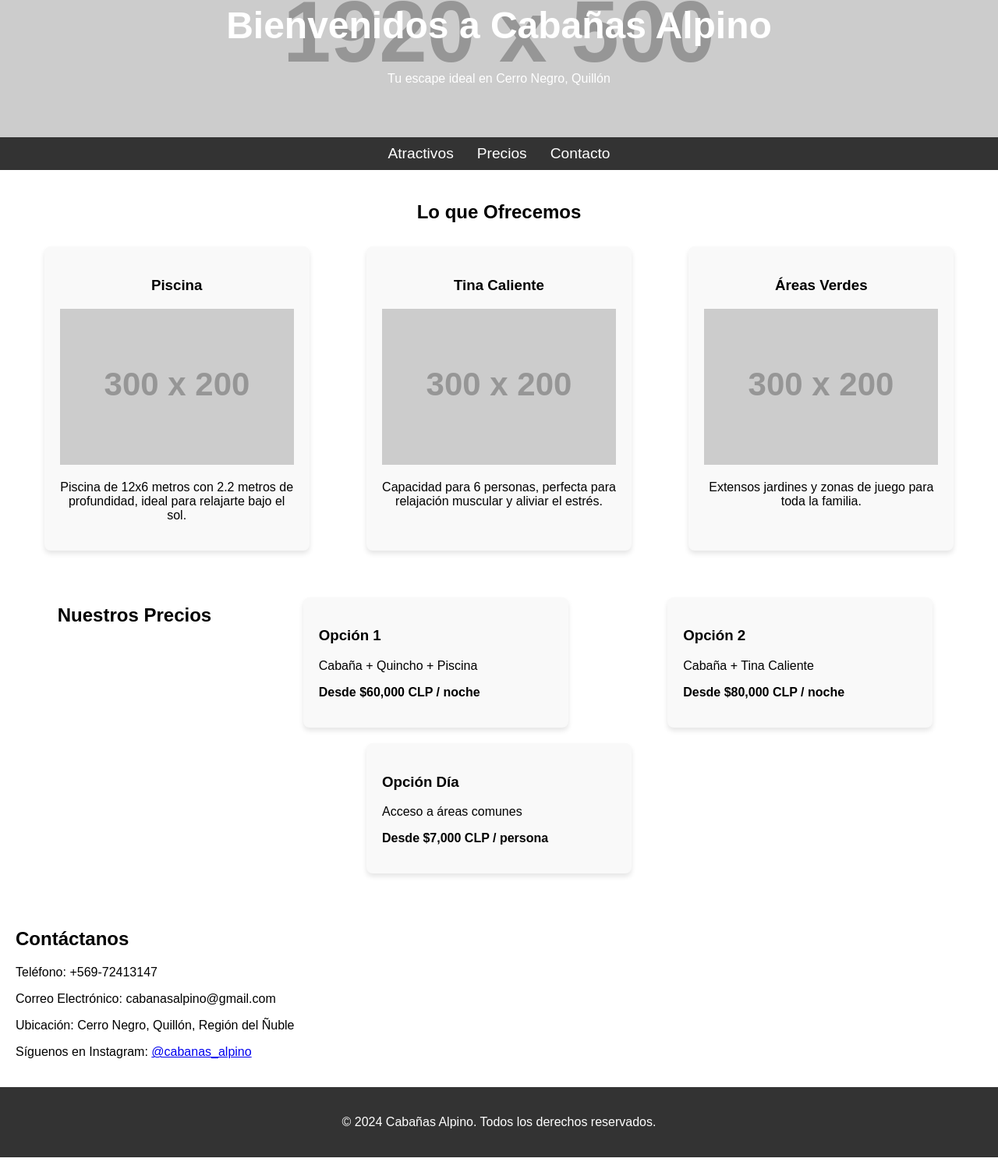
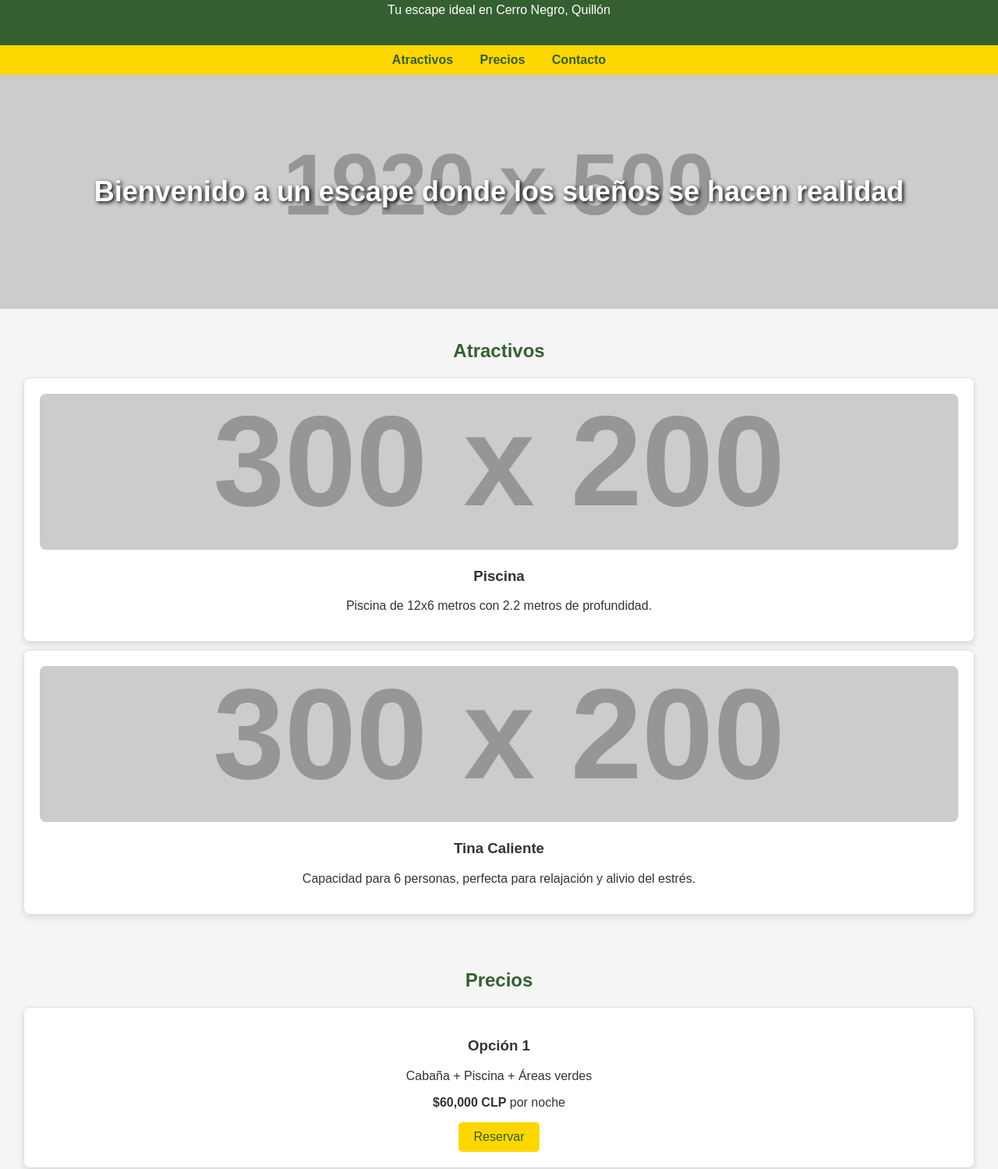
Before and after one commit to Benjamin-jh/Caba-as-Alpino, a plain HTML site: page index.html in a window 1280 px wide. Shown: the part 77-1576 px from the top of the page at 78% size. Drawn offline with Linux system fonts and the light colour scheme; placeholder pictures from the web are drawn by us.

Commit message:
Update index.html

```diff
--- a/index.html
+++ b/index.html
@@ -4,72 +4,98 @@
     <meta charset="UTF-8">
     <meta name="viewport" content="width=device-width, initial-scale=1.0">
     <meta name="description" content="Disfruta unas vacaciones inolvidables en Cabañas Alpino, ubicadas en Cerro Negro, Quillón. Piscina, tina caliente y áreas verdes para toda la familia.">
-    <meta name="keywords" content="Cabañas en Quillón, Cabañas Alpino, Vacaciones Quillón, Piscina Quillón, Cerro Negro">
-    <meta name="author" content="Cabañas Alpino">
-    <title>Cabañas Alpino - Vacaciones de Ensueño</title>
+    <title>Cabañas Alpino</title>
     <style>
+        :root {
+            --verde-bosque: #355F31;
+            --amarillo-cálido: #FFD700;
+            --gris-fondo: #f5f5f5;
+            --blanco: #ffffff;
+            --negro-texto: #333333;
+        }
         body {
-            font-family: Arial, sans-serif;
             margin: 0;
-            padding: 0;
+            font-family: 'Arial', sans-serif;
+            color: var(--negro-texto);
         }
         header {
-            background: url('https://via.placeholder.com/1920x500') no-repeat center center/cover;
-            color: white;
+            background-color: var(--verde-bosque);
+            color: var(--blanco);
+            padding: 20px;
             text-align: center;
-            padding: 50px 20px;
         }
         header h1 {
-            font-size: 3rem;
+            margin: 0;
+            font-size: 2.5rem;
         }
         nav {
-            background: #333;
-            color: white;
+            background: var(--amarillo-cálido);
+            padding: 10px 0;
+            text-align: center;
+        }
+        nav a {
+            margin: 0 15px;
+            text-decoration: none;
+            color: var(--verde-bosque);
+            font-weight: bold;
+        }
+        .hero {
+            background: url('https://via.placeholder.com/1920x500') no-repeat center center/cover;
+            height: 300px;
             display: flex;
             justify-content: center;
+            align-items: center;
+            color: var(--blanco);
+            text-shadow: 2px 2px 5px #000;
+            font-size: 1.5rem;
+        }
+        .section {
+            padding: 20px;
+            background-color: var(--gris-fondo);
+        }
+        .section h2 {
+            text-align: center;
+            color: var(--verde-bosque);
+        }
+        .card {
+            background: var(--blanco);
+            border: 1px solid #ddd;
+            border-radius: 8px;
+            margin: 10px;
+            padding: 20px;
+            text-align: center;
+            box-shadow: 0 4px 8px rgba(0, 0, 0, 0.1);
+        }
+        .card img {
+            width: 100%;
+            height: 200px;
+            object-fit: cover;
+            border-radius: 8px;
+        }
+        footer {
+            background: var(--verde-bosque);
+            color: var(--blanco);
+            text-align: center;
             padding: 10px 0;
         }
-        nav a {
-            color: white;
-            text-decoration: none;
-            margin: 0 15px;
-            font-size: 1.2rem;
+        button {
+            background: var(--amarillo-cálido);
+            color: var(--verde-bosque);
+            border: none;
+            padding: 10px 20px;
+            font-size: 1rem;
+            cursor: pointer;
+            border-radius: 5px;
         }
-        nav a:hover {
-            text-decoration: underline;
-        }
-        section {
-            padding: 20px;
-        }
-        .hero {
-            text-align: center;
-        }
-        .features, .pricing {
-            display: flex;
-            flex-wrap: wrap;
-            justify-content: space-around;
-        }
-        .feature, .price {
-            background: #f9f9f9;
-            padding: 20px;
-            margin: 10px;
-            border-radius: 8px;
-            box-shadow: 0 4px 6px rgba(0, 0, 0, 0.1);
-            flex: 1 1 30%;
-            max-width: 300px;
-        }
-        footer {
-            background: #333;
-            color: white;
-            text-align: center;
-            padding: 20px 0;
+        button:hover {
+            background: #f1c40f;
         }
     </style>
 </head>
 <body>
 
 <header>
-    <h1>Bienvenidos a Cabañas Alpino</h1>
+    <h1>Cabañas Alpino</h1>
     <p>Tu escape ideal en Cerro Negro, Quillón</p>
 </header>
 
@@ -79,52 +105,32 @@
     <a href="#contacto">Contacto</a>
 </nav>
 
-<section id="atractivos" class="hero">
-    <h2>Lo que Ofrecemos</h2>
-    <div class="features">
-        <div class="feature">
-            <h3>Piscina</h3>
-            <img src="https://via.placeholder.com/300x200" alt="Piscina">
-            <p>Piscina de 12x6 metros con 2.2 metros de profundidad, ideal para relajarte bajo el sol.</p>
-        </div>
-        <div class="feature">
-            <h3>Tina Caliente</h3>
-            <img src="https://via.placeholder.com/300x200" alt="Tina caliente">
-            <p>Capacidad para 6 personas, perfecta para relajación muscular y aliviar el estrés.</p>
-        </div>
-        <div class="feature">
-            <h3>Áreas Verdes</h3>
-            <img src="https://via.placeholder.com/300x200" alt="Áreas verdes">
-            <p>Extensos jardines y zonas de juego para toda la familia.</p>
-        </div>
+<div class="hero">
+    <h2>Bienvenido a un escape donde los sueños se hacen realidad</h2>
+</div>
+
+<section class="section" id="atractivos">
+    <h2>Atractivos</h2>
+    <div class="card">
+        <img src="https://via.placeholder.com/300x200" alt="Piscina">
+        <h3>Piscina</h3>
+        <p>Piscina de 12x6 metros con 2.2 metros de profundidad.</p>
+    </div>
+    <div class="card">
+        <img src="https://via.placeholder.com/300x200" alt="Tina Caliente">
+        <h3>Tina Caliente</h3>
+        <p>Capacidad para 6 personas, perfecta para relajación y alivio del estrés.</p>
     </div>
 </section>
 
-<section id="precios" class="pricing">
-    <h2>Nuestros Precios</h2>
-    <div class="price">
+<section class="section" id="precios">
+    <h2>Precios</h2>
+    <div class="card">
         <h3>Opción 1</h3>
-        <p>Cabaña + Quincho + Piscina</p>
-        <p><strong>Desde $60,000 CLP / noche</strong></p>
+        <p>Cabaña + Piscina + Áreas verdes</p>
+        <p><strong>$60,000 CLP</strong> por noche</p>
+        <button>Reservar</button>
     </div>
-    <div class="price">
-        <h3>Opción 2</h3>
-        <p>Cabaña + Tina Caliente</p>
-        <p><strong>Desde $80,000 CLP / noche</strong></p>
-    </div>
-    <div class="price">
-        <h3>Opción Día</h3>
-        <p>Acceso a áreas comunes</p>
-        <p><strong>Desde $7,000 CLP / persona</strong></p>
-    </div>
-</section>
-
-<section id="contacto">
-    <h2>Contáctanos</h2>
-    <p>Teléfono: +569-72413147</p>
-    <p>Correo Electrónico: cabanasalpino@gmail.com</p>
-    <p>Ubicación: Cerro Negro, Quillón, Región del Ñuble</p>
-    <p>Síguenos en Instagram: <a href="https://www.instagram.com/cabanas_alpino" target="_blank">@cabanas_alpino</a></p>
 </section>
 
 <footer>
```
